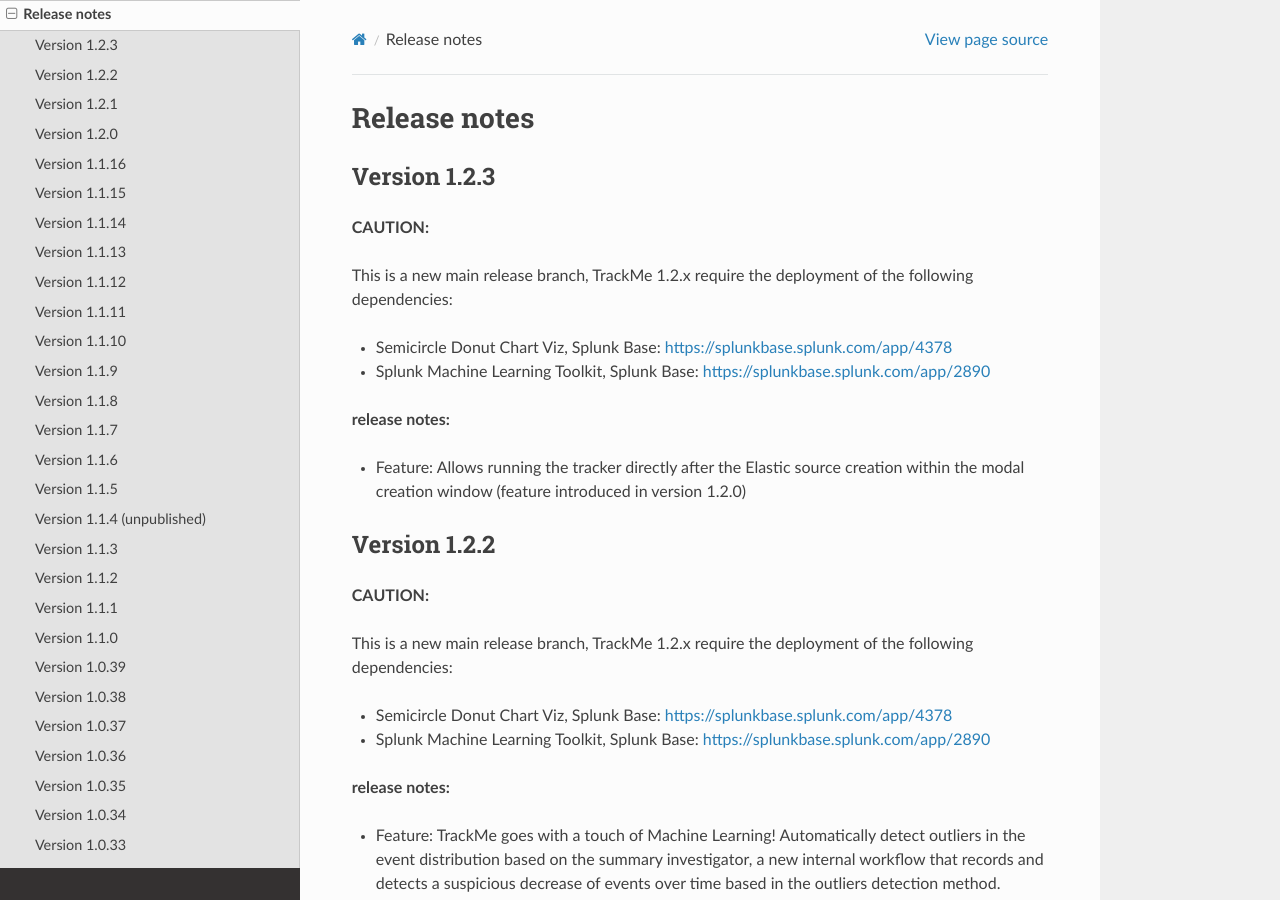
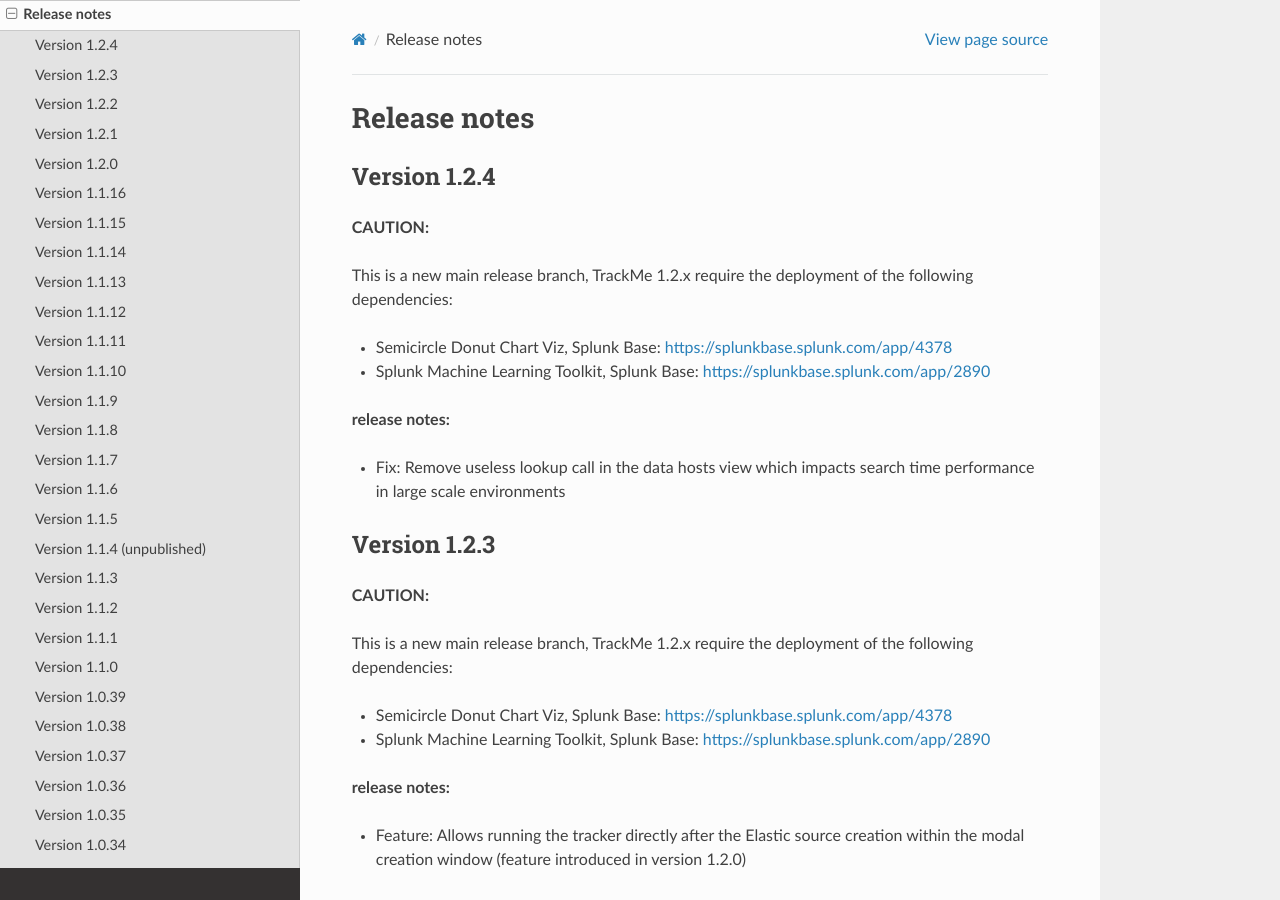
Before and after one commit to guilhemmarchand/trackme, a Sphinx documentation site: the page built from docs/releasenotes.rst, in a window 1280 px wide and 900 px high. Built offline with Sphinx 7.4.7 and the Read the Docs theme 2.0.0, drawn with Linux system fonts in a browser that asks for light colours.

Commit message:
Version 1.2.4 =============
CAUTION:

This is a new main release branch, TrackMe 1.2.x require the deployment of the following dependencies:

- Semicircle Donut Chart Viz, Splunk Base: https://splunkbase.splunk.com/app/4378
- Splunk Machine Learning Toolkit, Splunk Base: https://splunkbase.splunk.com/app/2890

release notes:

- Fix: Remove useless lookup call in the data hosts view which impacts search time performance in large scale environments

```diff
--- a/docs/releasenotes.rst
+++ b/docs/releasenotes.rst
@@ -1,5 +1,19 @@
 Release notes
 #############
+
+Version 1.2.4
+=============
+
+**CAUTION:**
+
+This is a new main release branch, TrackMe 1.2.x require the deployment of the following dependencies:
+
+- Semicircle Donut Chart Viz, Splunk Base: https://splunkbase.splunk.com/app/4378
+- Splunk Machine Learning Toolkit, Splunk Base: https://splunkbase.splunk.com/app/2890
+
+**release notes:**
+
+- Fix: Remove useless lookup call in the data hosts view which impacts search time performance in large scale environments
 
 Version 1.2.3
 =============
```
Also changed, not shown: 4 other files.
